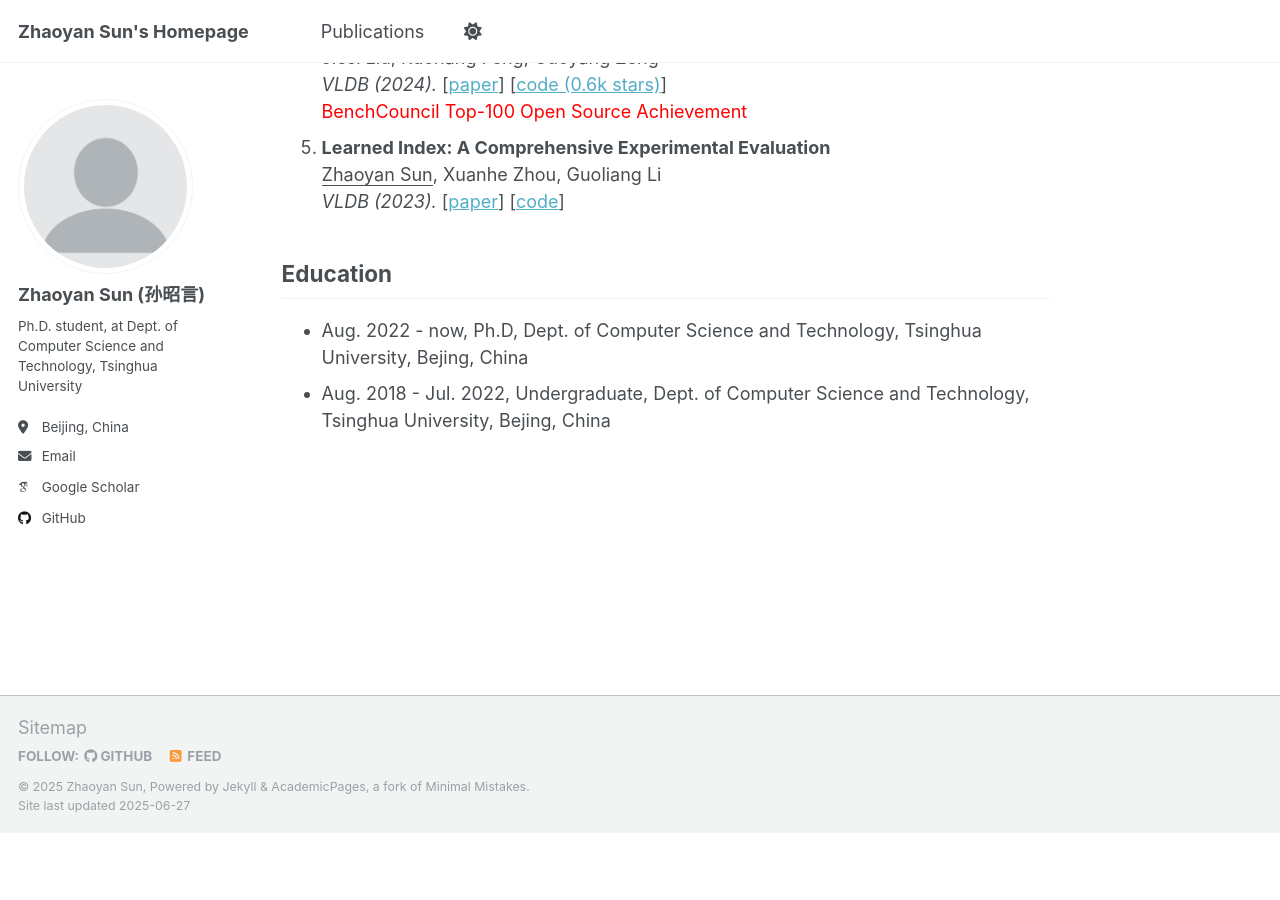
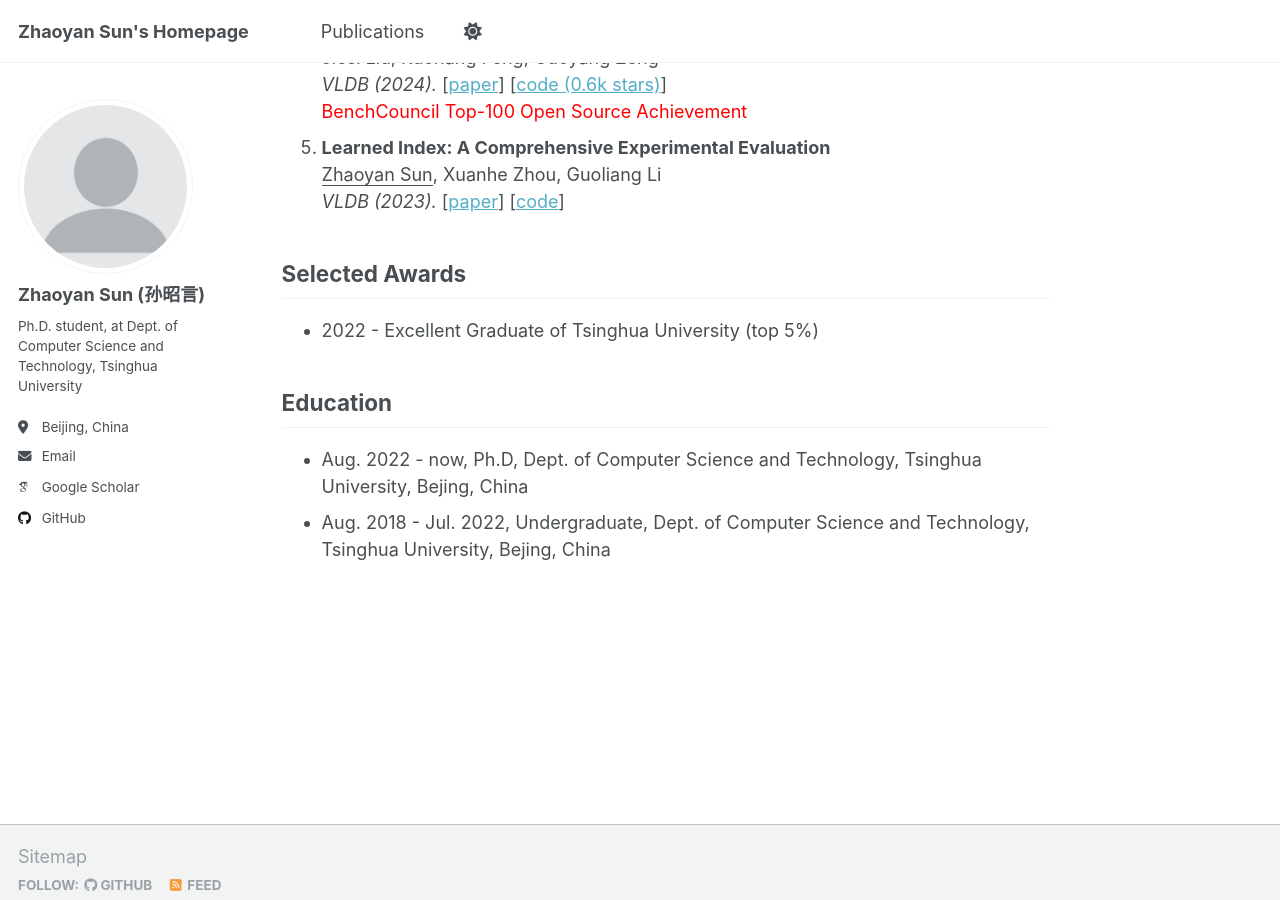
Before and after one commit to curtis-sun/curtis-sun.github.io, a Jekyll site: the page built from _pages/about.md, in a window 1280 px wide and 900 px high, scrolled down 736 px. Built offline with Jekyll 4.4.1, drawn with Linux system fonts in a browser that asks for light colours; some web fonts are replaced; before the commit the page ends 1569 px from its top, so only the background shows below that.

Commit message:
Update about.md

```diff
--- a/_pages/about.md
+++ b/_pages/about.md
@@ -51,6 +51,9 @@ My research focuses on autonomous database systems and intelligent data analytic
   </li>
 </ol>
 
+## Selected Awards
+* 2022 - Excellent Graduate of Tsinghua University (top 5%)
+
 ## Education
 * Aug. 2022 - now, Ph.D, Dept. of Computer Science and Technology, Tsinghua University, Bejing, China
 * Aug. 2018 - Jul. 2022, Undergraduate, Dept. of Computer Science and Technology, Tsinghua University, Bejing, China
```
